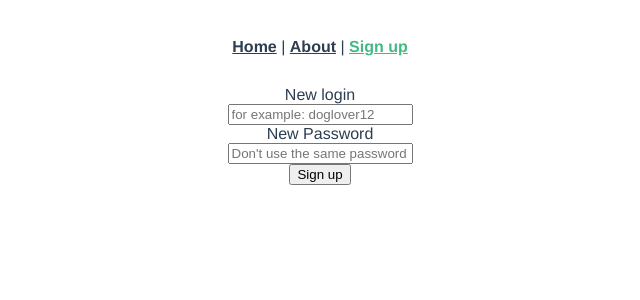
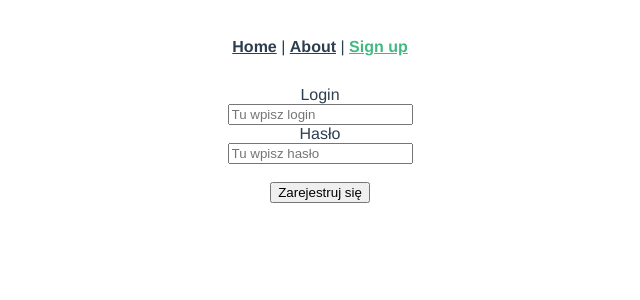
Before and after one commit to Wetido/PlayrV2, a Vue app in the folder frontend/: page /#/signup in a window 1280 px wide. Shown: the top 300 px of the page, without its empty margins (320-960 px from the left). Built offline with nearby package versions, Linux system fonts and the light colour scheme.

Commit message:
Core is empty function. Watch handling change in signUp form

```diff
--- /dev/null
+++ b/frontend/src/scripts/Core.js
@@ -0,0 +1,11 @@
+const isEmpty = function(value){
+
+    if(value === null || value === 'undefined' || typeof value === 'undefined' || value.length === 0){
+        return false
+    }else{ return true }
+}
+
+
+export{
+    isEmpty,
+};
--- a/frontend/src/views/signup/SignUp.vue
+++ b/frontend/src/views/signup/SignUp.vue
@@ -1,33 +1,46 @@
 <template>
   <div>
-    <label for="newLogin">New login</label>
-    <input name="newLogin" placeholder="for example: doglover12" v-model="newLogin" type="text" />
-    <label for="newPassword">New Password</label>
-    <input
-      name="newPassword"
-      placeholder="Don't use the same password on multiple websites"
-      v-model="newPassword"
-      type="password"
-    />
-    <button @click="handleFormSubmit()" type="submit">Sign up</button>
+    <label>Login</label>
+    <input placeholder="Tu wpisz login" v-model="login" type="text" />
+    <label>Hasło</label>
+    <input placeholder="Tu wpisz hasło" v-model="password" type="password"/>
+    <label id="wrong-password">Podales błędne dane</label>
+    <button @click="handleFormSubmit()" type="submit">Zarejestruj się</button>
   </div>
 </template>
 
 <script>
+import { isEmpty } from '../../scripts/Core';
+
 export default {
   name: "SignUp",
   data() {
     return {
-      newLogin: "",
-      newPassword: ""
+      login: "",
+      password: ""
     };
   },
   methods: {
-    handleFormSubmit: function handleFormSubmit() {
-      //just console.log for now to see is it working
-      console.log(this.newLogin);
-      console.log(this.newPassword);
+    handleChangeInputs() {
+      if(!isEmpty(this.login) || !isEmpty(this.password)){
+        document.getElementById('wrong-password').style.visibility = 'visible';
+      }else{
+        document.getElementById('wrong-password').style.visibility = 'hidden';
+      }
+    },
+
+    handleFormSubmit(){
+      //CHECK DATA AND DO STH
     }
+  },
+
+  watch: {
+    login(){
+      this.handleChangeInputs()
+    },
+    password(){
+      this.handleChangeInputs()
+    },
   }
 };
 </script>
@@ -39,4 +52,8 @@ button {
   display: block;
   margin: 0 auto;
 }
+
+#wrong-password{
+  visibility: hidden;
+}
 </style>
```
